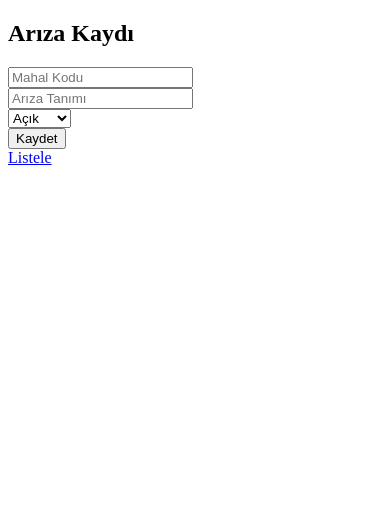
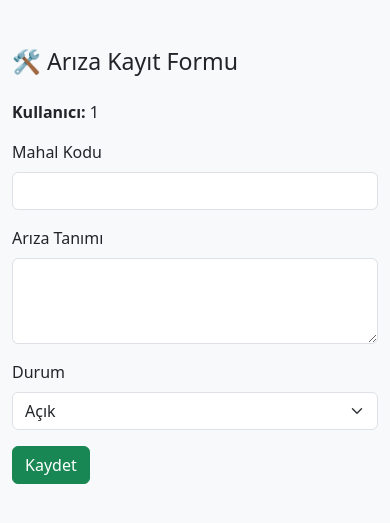
Before and after one commit to Cougarus/Durum-Takip, a Flask app: page /ariza-kayit in a window 390 px wide. Shown: the top 523 px of the page. Run offline with Flask 3, Linux system fonts and the light colour scheme; the visitor is signed in with stand-in values (Sample User, id 1).

Commit message:
Add files via upload

```diff
--- a/templates/ariza_kayit.html
+++ b/templates/ariza_kayit.html
@@ -1,18 +1,34 @@
 <!DOCTYPE html>
 <html lang="tr">
-<head><meta charset="UTF-8"><title>Arıza Kaydı</title></head>
-<body>
-<h2>Arıza Kaydı</h2>
-<form method="post">
-  <input type="text" name="mahal_kodu" placeholder="Mahal Kodu"><br>
-  <input type="text" name="ariza_tanim" placeholder="Arıza Tanımı"><br>
-  <select name="durum">
-    <option value="Açık">Açık</option>
-    <option value="Kapalı">Kapalı</option>
-    <option value="Askıda">Askıda</option>
-  </select><br>
-  <input type="submit" value="Kaydet">
-</form>
-<a href="/ariza-listesi">Listele</a>
+<head>
+  <meta charset="UTF-8">
+  <title>Arıza Kaydı</title>
+  <link href="https://cdn.jsdelivr.net/npm/bootstrap@5.3.2/dist/css/bootstrap.min.css" rel="stylesheet">
+</head>
+<body class="bg-light">
+  <div class="container mt-5">
+    <h3 class="mb-4">🛠 Arıza Kayıt Formu</h3>
+    <p><strong>Kullanıcı:</strong> {{ kullanici }}</p>
+    <form method="POST" action="#">
+      <div class="mb-3">
+        <label for="mahal_kodu" class="form-label">Mahal Kodu</label>
+        <input type="text" class="form-control" id="mahal_kodu" name="mahal_kodu">
+      </div>
+      <div class="mb-3">
+        <label for="ariza_tanimi" class="form-label">Arıza Tanımı</label>
+        <textarea class="form-control" id="ariza_tanimi" name="ariza_tanimi" rows="3"></textarea>
+      </div>
+      <div class="mb-3">
+        <label for="durum" class="form-label">Durum</label>
+        <select class="form-select" id="durum" name="durum">
+          <option value="Açık">Açık</option>
+          <option value="Kapalı">Kapalı</option>
+          <option value="Askıda">Askıda</option>
+        </select>
+      </div>
+      <button type="submit" class="btn btn-success">Kaydet</button>
+    </form>
+  </div>
+  <script src="https://cdn.jsdelivr.net/npm/bootstrap@5.3.2/dist/js/bootstrap.bundle.min.js"></script>
 </body>
 </html>
```
Also changed, not shown: templates/login.html (+11 -24 lines).
